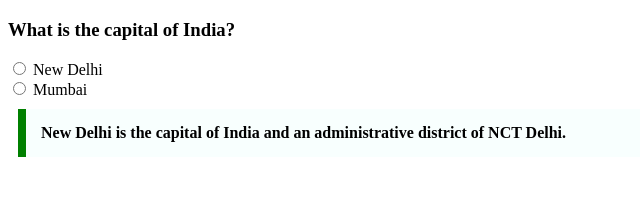
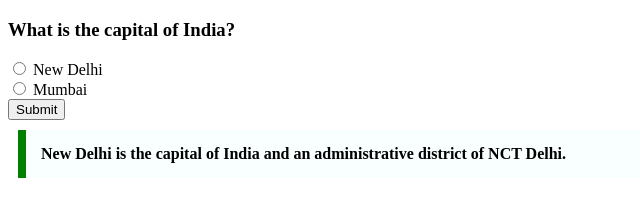
Before and after one commit to acciojob/trivia-FIROJ-ANSARI, a website: page main.html in a window 1280 px wide. Shown: the whole page, without its empty margins (0-640 px from the left). Drawn offline with Linux system fonts and the light colour scheme.

Commit message:
created a submission

```diff
--- a/main.html
+++ b/main.html
@@ -13,6 +13,7 @@
         <label for="New-Delhi">New Delhi</label><br>
 		<input type="radio" id="Mumbai" name="capital">
         <label for="Mumbai">Mumbai</label><br>
+		<input type="submit" value="Submit">
 	</form>
 	<blockquote style=" max-width: 600px; margin: 10px; padding: 15px; border-left: 8px solid green; background-color: #f8fffe; font-weight: bold;">
 		New Delhi is the capital of India and an administrative district of NCT Delhi.
```
